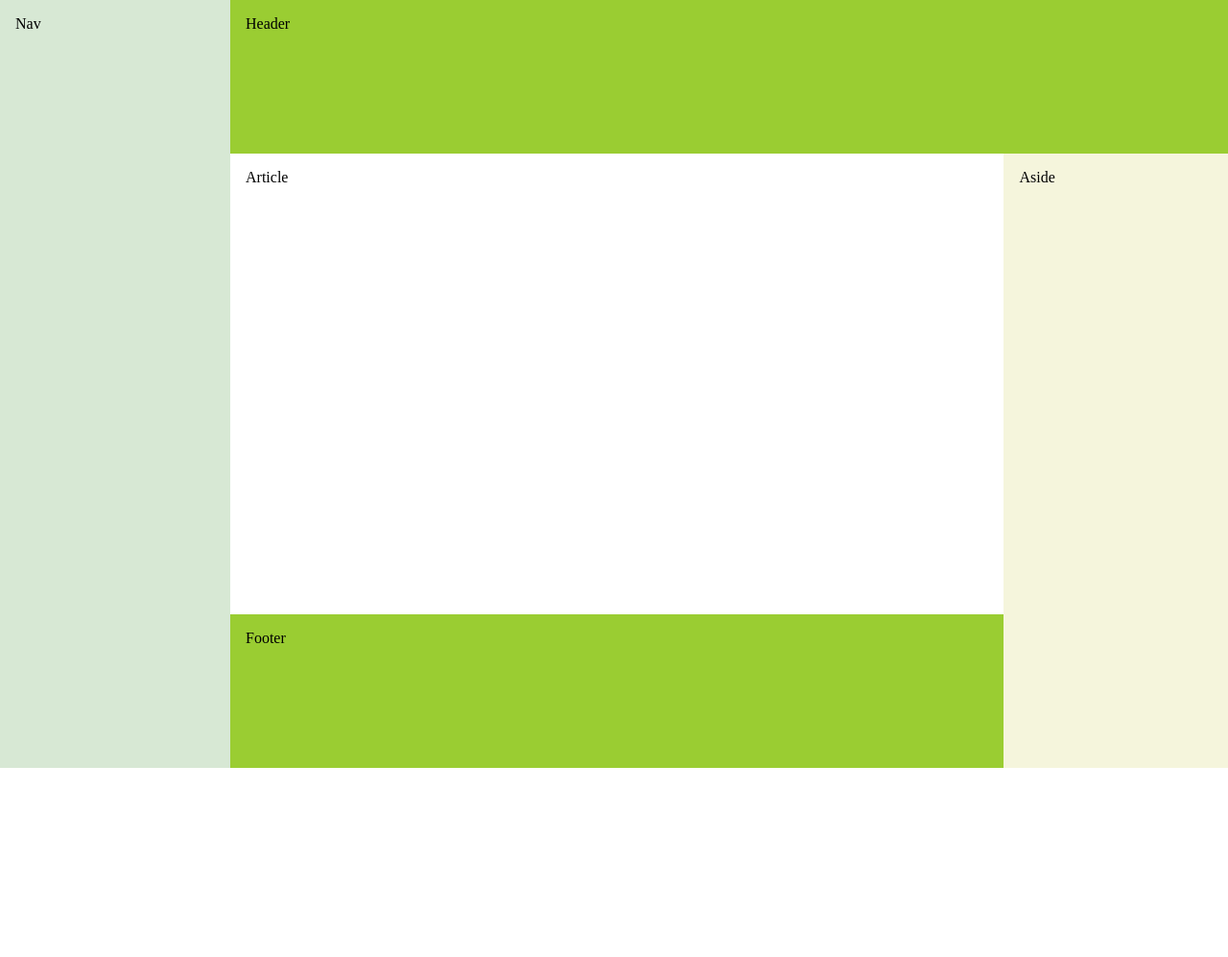
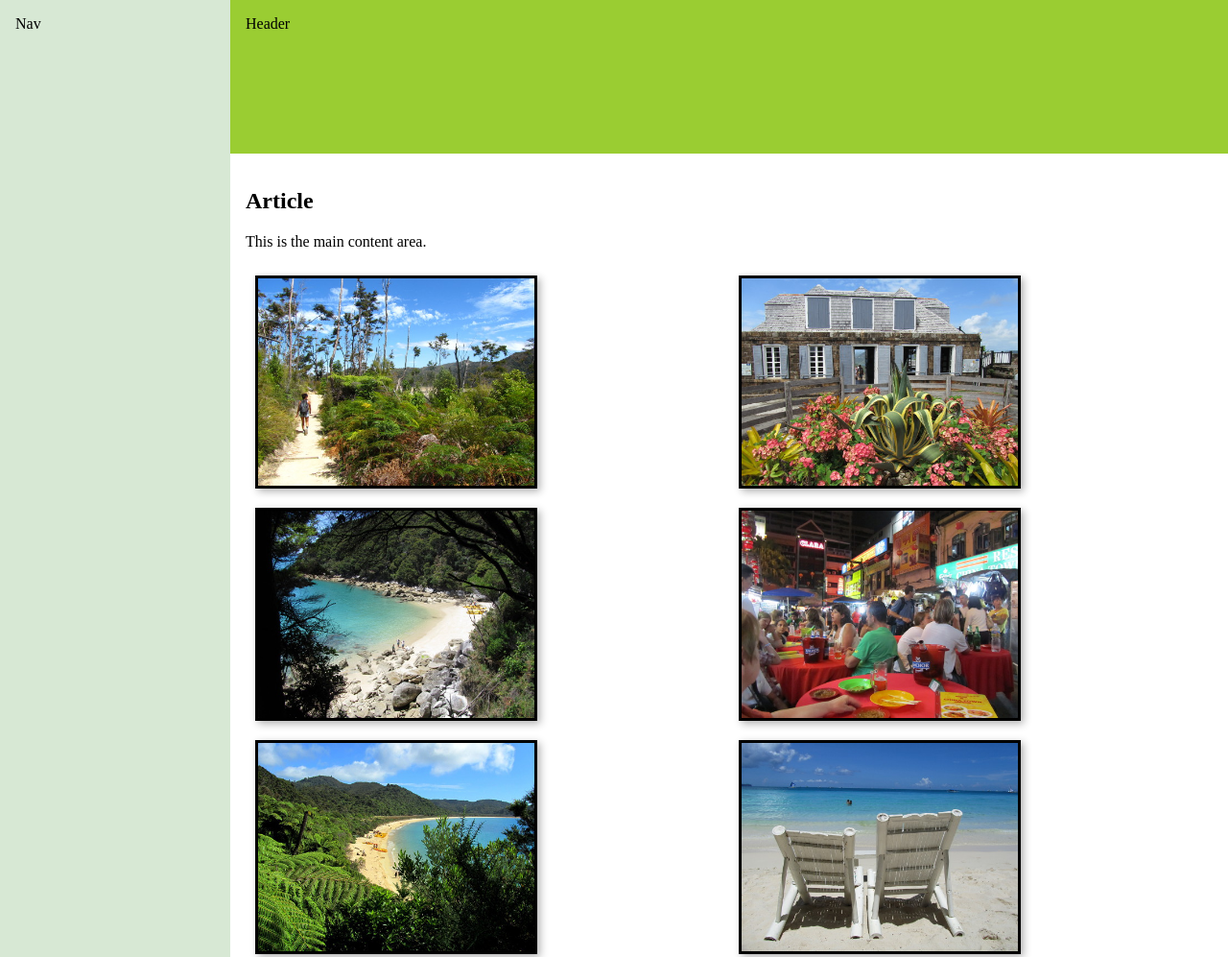
Before and after one commit to Anandsoni992/Web_Dev, a plain HTML site: page index.html in a window 1280 px wide. Shown: the top 997 px of the page at 96% size. Before the commit the page ends 800 px from the top, so only its background shows below. Drawn offline with Linux system fonts and the light colour scheme.

Commit message:
Anand add . Photo Gallery

```diff
--- a/index.html
+++ b/index.html
@@ -13,10 +13,21 @@
         <header>Header</header>
         <div class="inner-row">
             <div class="inner-col">
-                <article>Article</article>
+                <article>
+                    <h2>Article</h2>
+                    <p>This is the main content area.</p>
+                    <section class="cards">
+                        <img src="assets/23m.jpg" alt="Sample photo">
+                        <img src="assets/24m.jpg" alt="Sample photo">
+                        <img src="assets/22m.jpg" alt="Sample photo">
+                        <img src="assets/28m.jpg" alt="Sample photo">
+                        <img src="assets/29m.jpg" alt="Sample photo">
+                        <img src="assets/30m.jpg" alt="Sample photo">
+                    </section>
+                </article>
                 <footer>Footer</footer>
             </div>
-            <aside>Aside</aside>
+            <!-- <aside>Aside</aside> -->
         </div>
     </div>
 </body>
--- a/styles.css
+++ b/styles.css
@@ -37,3 +37,17 @@ header, footer {
 header, footer, article, nav, aside {
     padding: 1em;
 }
+
+.cards {
+    display: flex;
+    flex-wrap: wrap;
+    align-items: flex-start;
+    flex-direction: column;
+    max-height: 100vh;
+}
+.cards img {
+    margin: 10px;
+    border: 3px solid #000;
+    box-shadow: 3px 3px 8px 0px rgba(0,0,0,0.3);
+    max-width: 23vw;
+}
```
Also changed, not shown: assets/22m.jpg (added), assets/23m.jpg (added), assets/24m.jpg (added), assets/27m.jpg (added), assets/28m.jpg (added), assets/29m.jpg (added), assets/30m.jpg (added), assets/32m.jpg (added), assets/33m.jpg (added).
